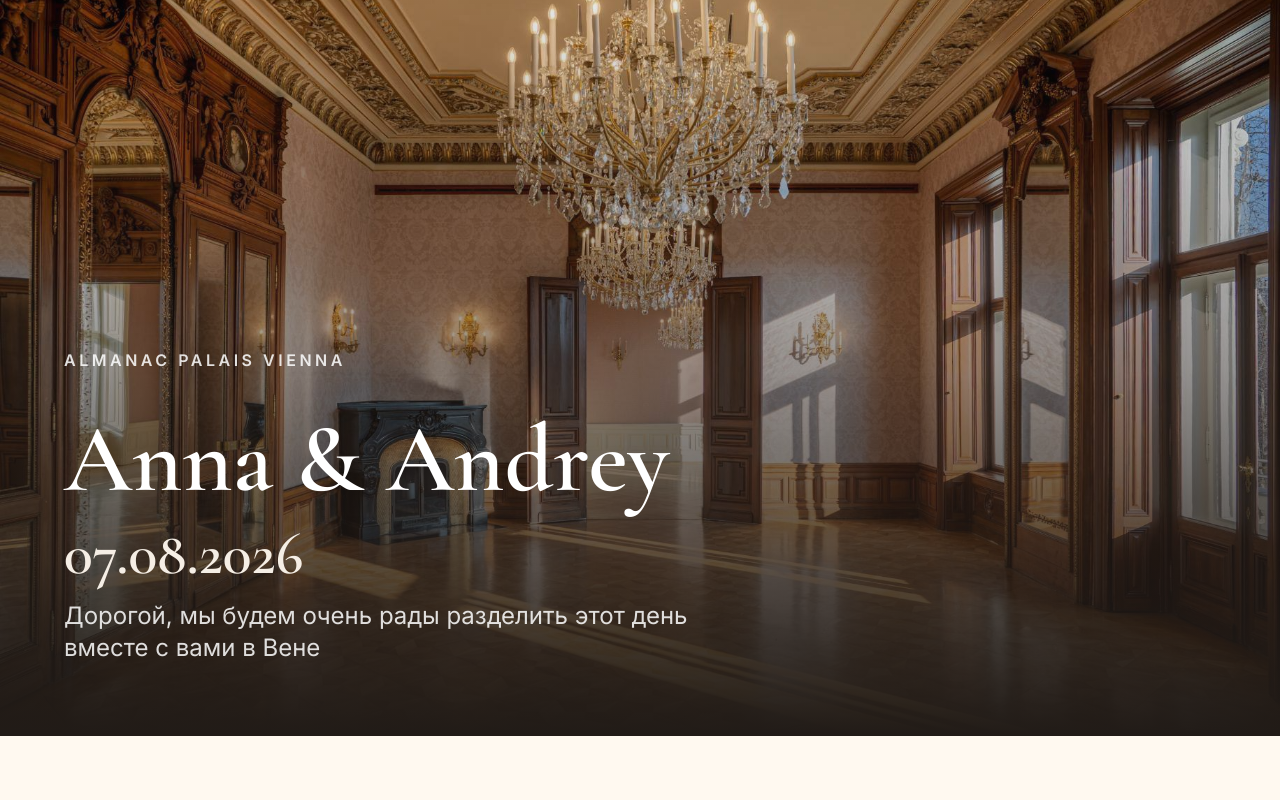
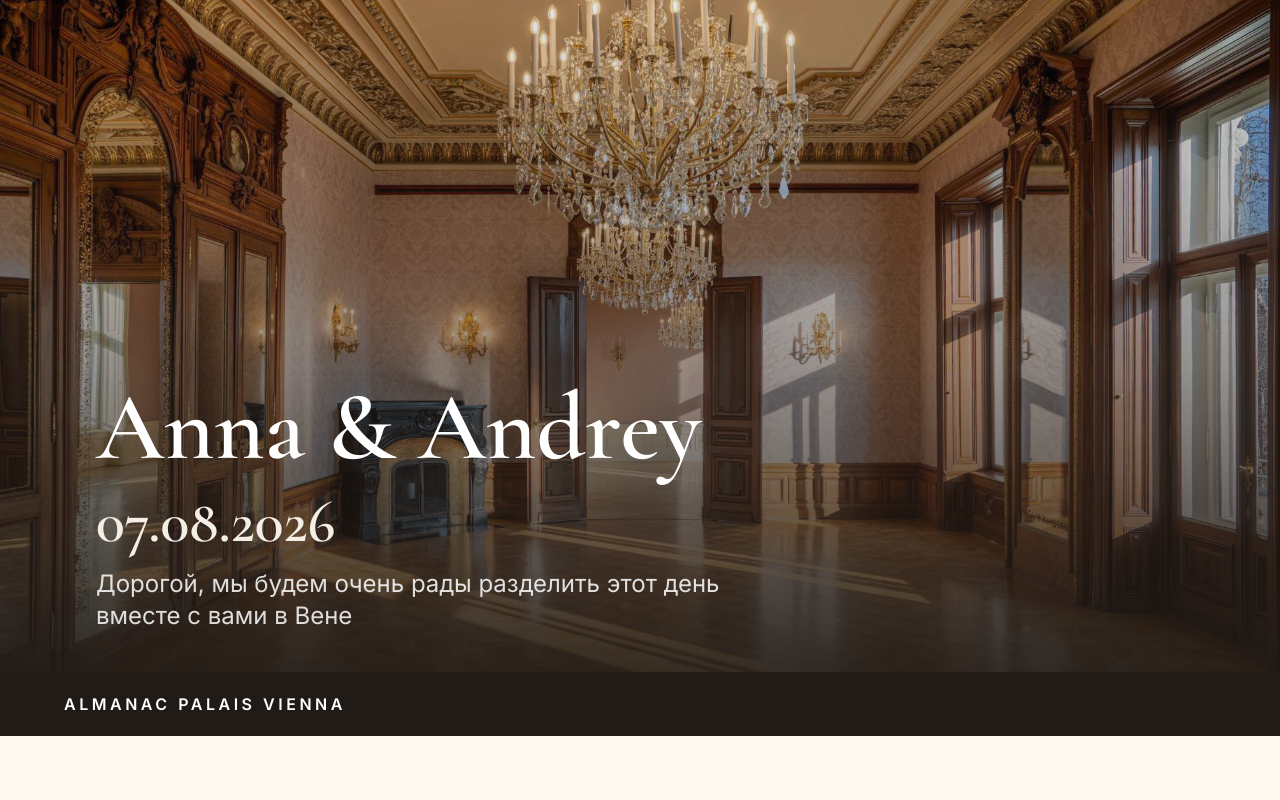
Before and after one commit to andrey94308/A-A_Wedding, an Angular app: page /invite/demo-guest in a window 1280 px wide. Shown: the top 800 px of the page. Built offline with nearby package versions, Linux system fonts and the light colour scheme.

Commit message:
refactor: удалить секцию Venue и обновить разметку Hero

```diff
--- a/src/app/features/hero-section/hero-section.component.html
+++ b/src/app/features/hero-section/hero-section.component.html
@@ -1,17 +1,15 @@
-<section class="relative flex min-h-[92svh] items-end overflow-hidden bg-almanac-ink px-5 py-8 text-white md:px-8 md:py-10">
-  <img
-    class="absolute inset-0 h-full w-full object-cover"
-    [src]="content.heroImage"
-    alt="Залы Almanac Palais Vienna"
-  />
-  <div class="absolute inset-0 bg-gradient-to-t from-almanac-ink via-almanac-ink/45 to-almanac-ink/10"></div>
+<section class="relative flex min-h-[92svh] flex-col justify-end overflow-hidden bg-almanac-ink text-white">
+  <div class="absolute inset-0">
+    <img
+      class="h-full w-full object-cover"
+      [src]="content.heroImage"
+      alt="Залы Almanac Palais Vienna"
+    />
+    <div class="absolute inset-0 bg-gradient-to-t from-almanac-ink via-almanac-ink/45 to-almanac-ink/10"></div>
+  </div>
 
-  <div class="relative mx-auto flex w-full max-w-6xl flex-col gap-10">
-    <nav class="flex flex-col items-start gap-3 text-sm font-semibold uppercase tracking-[0.22em] text-white/85 sm:flex-row sm:items-center sm:justify-between md:text-base">
-      <span>{{ content.venueName }}</span>
-    </nav>
-
-    <div class="flex w-full max-w-[21rem] flex-col gap-7 pb-8 sm:max-w-4xl">
+  <div class="relative mx-auto flex w-full max-w-6xl flex-col gap-10 px-5 py-8 md:px-8 md:py-10">
+    <div class="flex w-full max-w-[21rem] flex-col gap-7 sm:max-w-4xl">
       <div class="flex flex-col gap-4">
         <h1 class="max-w-full font-display text-5xl font-semibold leading-none sm:text-6xl md:text-8xl">{{ content.couple }}</h1>
         <p class="font-display text-4xl font-semibold leading-none text-almanac-champagne sm:text-5xl md:text-6xl">{{ content.dateDisplay }}</p>
@@ -21,4 +19,10 @@
       </div>
     </div>
   </div>
+
+  <footer class="relative bg-almanac-ink px-5 py-5 md:px-8">
+    <div class="mx-auto flex max-w-6xl flex-col gap-1">
+      <p class="text-sm font-semibold uppercase tracking-[0.22em] text-white/86 md:text-base">{{ content.venueName }}</p>
+    </div>
+  </footer>
 </section>
--- a/src/app/features/venue-section/venue-section.component.html
+++ /dev/null
@@ -1,6 +0,0 @@
-<section class="bg-almanac-ink px-5 py-14 text-white md:px-8">
-  <div class="mx-auto flex max-w-6xl flex-col gap-3">
-    <h2 class="font-display text-4xl font-semibold md:text-5xl">{{ content.venueName }}</h2>
-    <p class="text-base leading-7 text-white/70 md:text-lg">{{ content.venueAddress }}</p>
-  </div>
-</section>
--- a/src/app/pages/invite/invite.component.html
+++ b/src/app/pages/invite/invite.component.html
@@ -4,7 +4,6 @@
     <app-program-section [content]="content"></app-program-section>
     <app-updates-section [guest]="guest" [content]="content"></app-updates-section>
     <app-rsvp-section [guest]="guest"></app-rsvp-section>
-    <app-venue-section [content]="content"></app-venue-section>
   </main>
 } @else {
   <main class="flex min-h-screen items-center justify-center bg-almanac-ink px-5 text-white">
--- a/src/app/pages/invite/invite.component.ts
+++ b/src/app/pages/invite/invite.component.ts
@@ -9,7 +9,6 @@ import { HeroSectionComponent } from '../../features/hero-section/hero-section.c
 import { ProgramSectionComponent } from '../../features/program-section/program-section.component';
 import { RsvpSectionComponent } from '../../features/rsvp-section/rsvp-section.component';
 import { UpdatesSectionComponent } from '../../features/updates-section/updates-section.component';
-import { VenueSectionComponent } from '../../features/venue-section/venue-section.component';
 
 @Component({
   selector: 'app-invite',
@@ -17,7 +16,6 @@ import { VenueSectionComponent } from '../../features/venue-section/venue-sectio
   imports: [
     AsyncPipe,
     HeroSectionComponent,
-    VenueSectionComponent,
     ProgramSectionComponent,
     UpdatesSectionComponent,
     RsvpSectionComponent,
```
Also changed, not shown: src/app/features/venue-section/venue-section.component.ts (deleted, +0 -15 lines), src/app/features/venue-section/venue-section.component.css (deleted).
